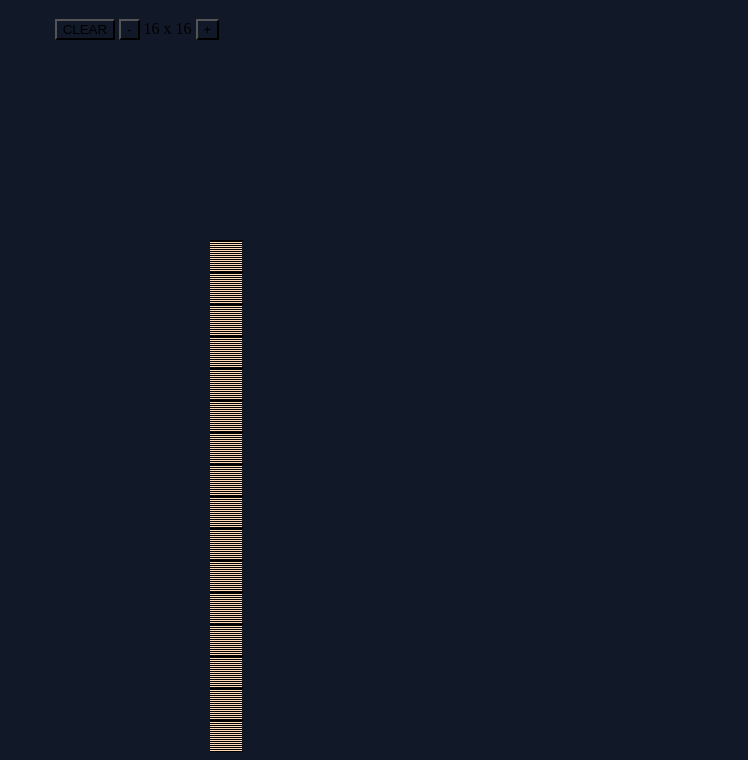
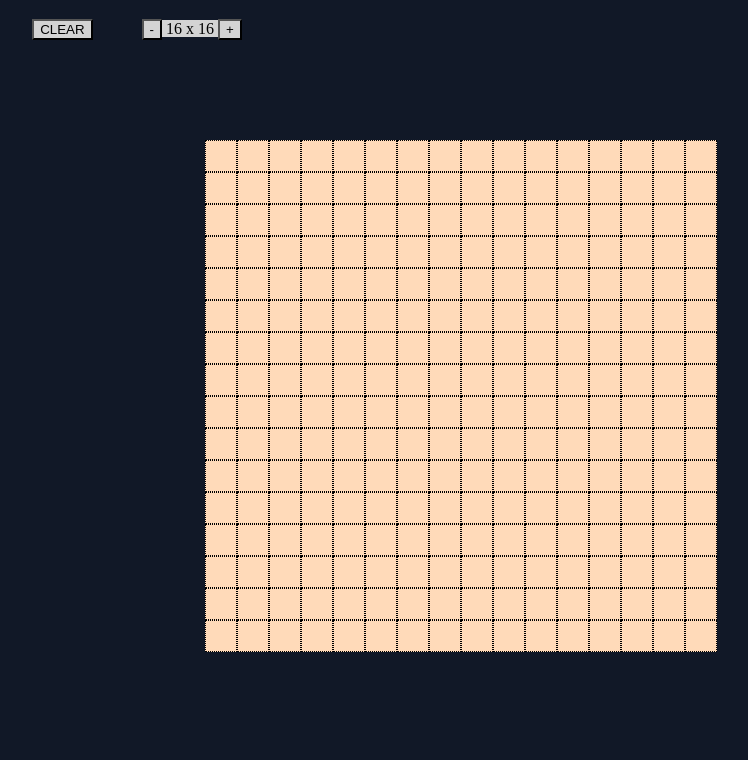
Before and after one commit to Albert-2002/Etch-A-Sketch, a plain HTML site: page index.html in a window 1280 px wide. Shown: the part 61-821 px from the top of the page, without its empty margins (503-1251 px from the left). After the commit the page ends 800 px from the top, so only its background shows below. Drawn offline with Linux system fonts and the light colour scheme.

Commit message:
coloring works!

```diff
--- a/javascript.js
+++ b/javascript.js
@@ -11,3 +11,18 @@ for (let i = 0; i < 16; i++) {
     }
     gridContainer.appendChild(gridRow);
 }
+
+const items = Array.from(document.querySelectorAll('#itemgrid'));
+//console.log(items);
+
+items.forEach((items) => {
+    items.addEventListener('mousemove', () => {
+        const randomColor = getRandomColor();
+        items.style.backgroundColor = randomColor;
+    });
+})
+
+function getRandomColor() {
+    let color = '#000000';
+    return color;
+}
--- a/styles.css
+++ b/styles.css
@@ -4,7 +4,7 @@
 }
 
 #gridContainer {
-    margin-top: 200px;
+    margin-top: 100px;
 }
 
 #itemgrid {
@@ -15,9 +15,7 @@
 
 #rowgrid {
     display: flex;
-    margin-left: 705px;
-    margin-right: 705px;
-    /* margin-right: 500px; */
+    margin-left: 700px;
 }
 
 #rowgrid div {
@@ -34,8 +32,18 @@
 
 #sizer {
     display: inline;
+    background-color: lightgray;
+    margin-left: 45px;
 }
 
 #menu {
     text-align: center;
 }
+
+#menu button {
+    background-color: lightgray;
+}
+
+#menu span {
+    background-color: lightgray;
+}
```
